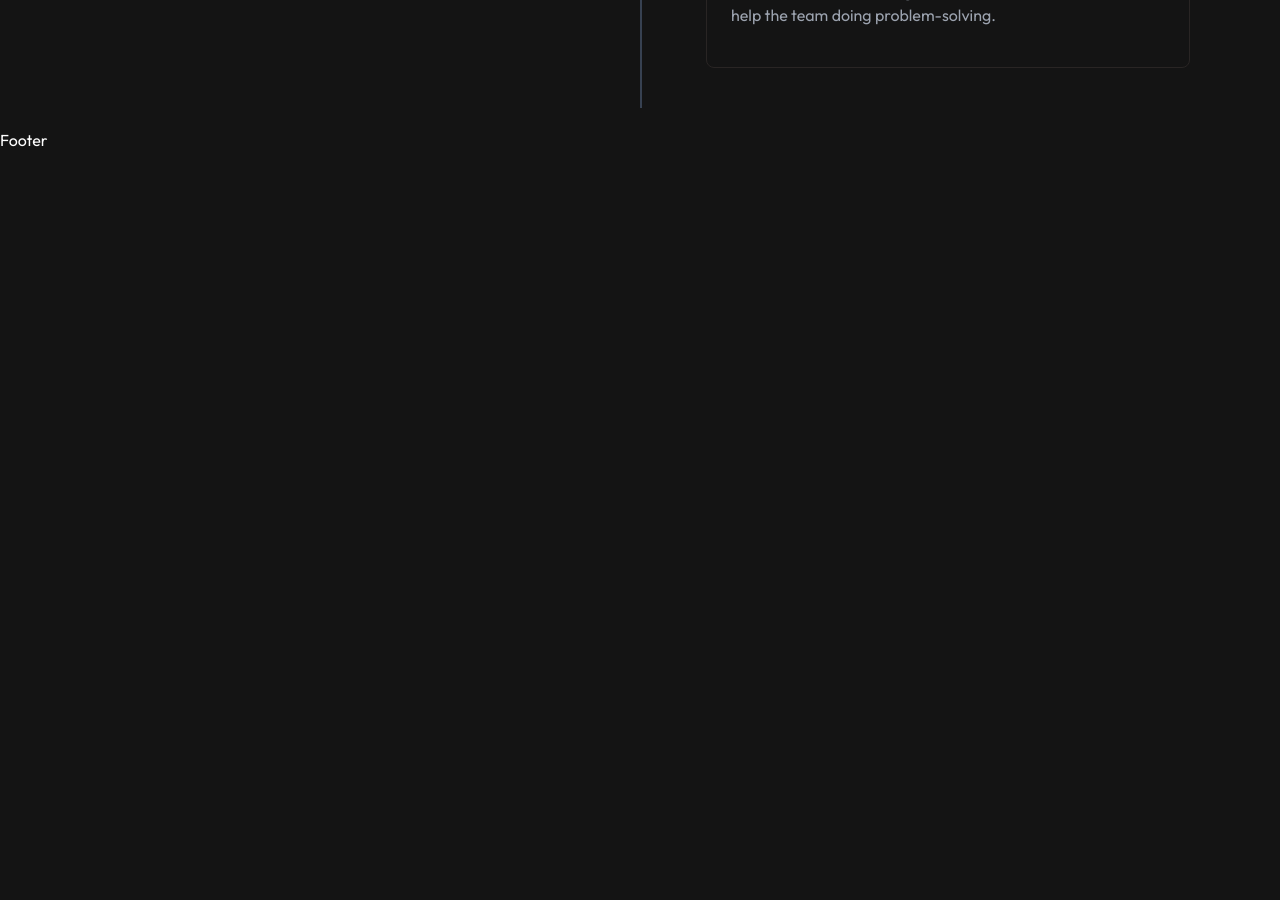
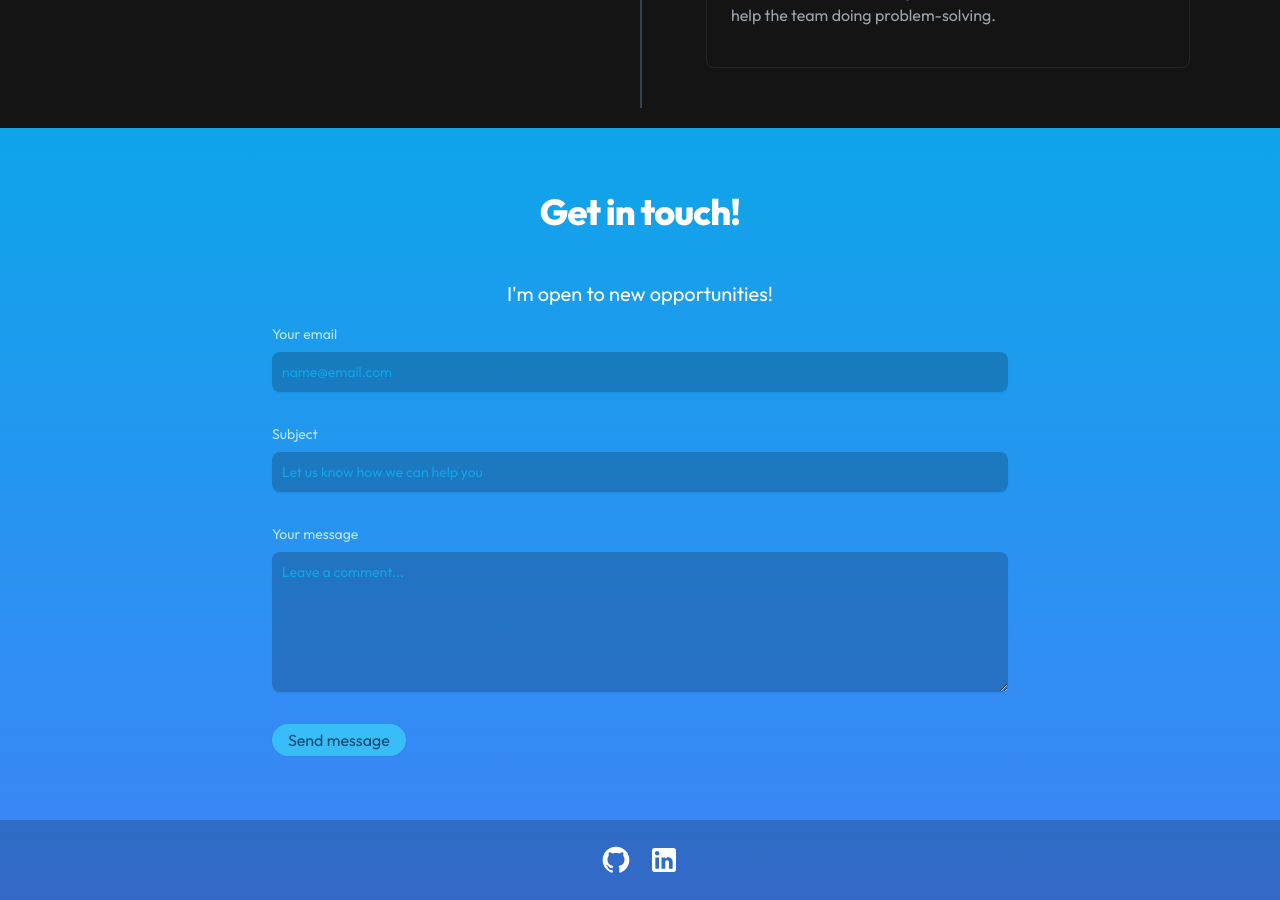
Before and after one commit to chermdev/portfolio2023, a React (Vite) app: page / in a window 1280 px wide. Shown: the part 1940-2840 px from the top of the page. Before the commit the page ends 2092 px from the top, so only its background shows below. Built offline with nearby package versions, Linux system fonts and the light colour scheme.

Commit message:
add footer

```diff
--- a/src/Footer.jsx
+++ b/src/Footer.jsx
@@ -1,7 +1,71 @@
+
+function ContactForm() {
+
+    let contactButtonText = "Send message"
+
+    const inputStyle = `block
+                        p-2.5
+                        w-full
+                        text-sm
+                        rounded-lg
+                        shadow-sm
+                        border-0
+                        text-white
+                        bg-black
+                        bg-opacity-20
+                        placeholder-teal-400
+                        focus:ring-white
+                        dark:placeholder-sky-500
+                        dark:text-white`
+
+    function Form(attrs) {
+        return (
+            <input className={inputStyle} {...attrs} />
+        )
+    }
+
+    function TextArea(attrs) {
+        return (
+            <textarea className={inputStyle} {...attrs} />
+        )
+    }
+
+    return (
+        <form action="#" className="space-y-8">
+            <div>
+                <label for="email" className="block mb-2 text-sm font-medium text-teal-200 dark:text-sky-200">Your email</label>
+                <Form type="email" id="email" placeholder="name@email.com" required />
+            </div>
+            <div>
+                <label for="subject" className="block mb-2 text-sm font-medium text-teal-200 dark:text-sky-200">Subject</label>
+                <Form type="text" id="subject" placeholder="Let us know how we can help you" required />
+            </div>
+            <div className="sm:col-span-2">
+                <label for="message" className="block mb-2 text-sm font-medium text-teal-200 dark:text-sky-200">Your message</label>
+                <TextArea id="message" rows="6" placeholder="Leave a comment..." />
+            </div>
+            <button type="submit" className="py-1 px-4 text-md font-medium shadow-sm text-center rounded-full text-teal-800 bg-teal-300  hover:text-white hover:bg-teal-800 dark:text-sky-900 dark:bg-sky-400 dark:hover:text-white  dark:hover:bg-blue-800">{contactButtonText}</button>
+        </form>
+    )
+}
+
+
 function Footer() {
     return (
-        <footer id="footer">
-            <h2>Footer</h2>
+        <footer id="footer" className="bg-gradient-to-b from-teal-400 to-teal-600 text-white dark: dark:from-sky-500 dark:to-blue-500">
+            <div id="contact-me" className="py-8 lg:py-16 px-4 mx-auto max-w-screen-md">
+                <h1 className="mb-12 text-4xl tracking-tight font-extrabold text-center  dark:text-white">Get in touch!</h1>
+                <p className="mb-4 font-light text-center text-white sm:text-xl">I'm open to new opportunities!</p>
+                <ContactForm />
+            </div>
+            <div id="social" className="flex gap-4 py-6 items-center justify-center bg-black bg-opacity-20">
+                <a href="">
+                    <svg xmlns="http://www.w3.org/2000/svg" width="32" height="32" viewBox="0 0 24 24"><path fill="currentColor" d="M12 2A10 10 0 0 0 2 12c0 4.42 2.87 8.17 6.84 9.5c.5.08.66-.23.66-.5v-1.69c-2.77.6-3.36-1.34-3.36-1.34c-.46-1.16-1.11-1.47-1.11-1.47c-.91-.62.07-.6.07-.6c1 .07 1.53 1.03 1.53 1.03c.87 1.52 2.34 1.07 2.91.83c.09-.65.35-1.09.63-1.34c-2.22-.25-4.55-1.11-4.55-4.92c0-1.11.38-2 1.03-2.71c-.1-.25-.45-1.29.1-2.64c0 0 .84-.27 2.75 1.02c.79-.22 1.65-.33 2.5-.33c.85 0 1.71.11 2.5.33c1.91-1.29 2.75-1.02 2.75-1.02c.55 1.35.2 2.39.1 2.64c.65.71 1.03 1.6 1.03 2.71c0 3.82-2.34 4.66-4.57 4.91c.36.31.69.92.69 1.85V21c0 .27.16.59.67.5C19.14 20.16 22 16.42 22 12A10 10 0 0 0 12 2Z" /></svg>
+                </a>
+                <a href="">
+                    <svg xmlns="http://www.w3.org/2000/svg" width="32" height="32" viewBox="0 0 24 24"><path fill="currentColor" d="M19 3a2 2 0 0 1 2 2v14a2 2 0 0 1-2 2H5a2 2 0 0 1-2-2V5a2 2 0 0 1 2-2h14m-.5 15.5v-5.3a3.26 3.26 0 0 0-3.26-3.26c-.85 0-1.84.52-2.32 1.3v-1.11h-2.79v8.37h2.79v-4.93c0-.77.62-1.4 1.39-1.4a1.4 1.4 0 0 1 1.4 1.4v4.93h2.79M6.88 8.56a1.68 1.68 0 0 0 1.68-1.68c0-.93-.75-1.69-1.68-1.69a1.69 1.69 0 0 0-1.69 1.69c0 .93.76 1.68 1.69 1.68m1.39 9.94v-8.37H5.5v8.37h2.77Z" /></svg>
+                </a>
+            </div>
         </footer>
     )
 }
```
